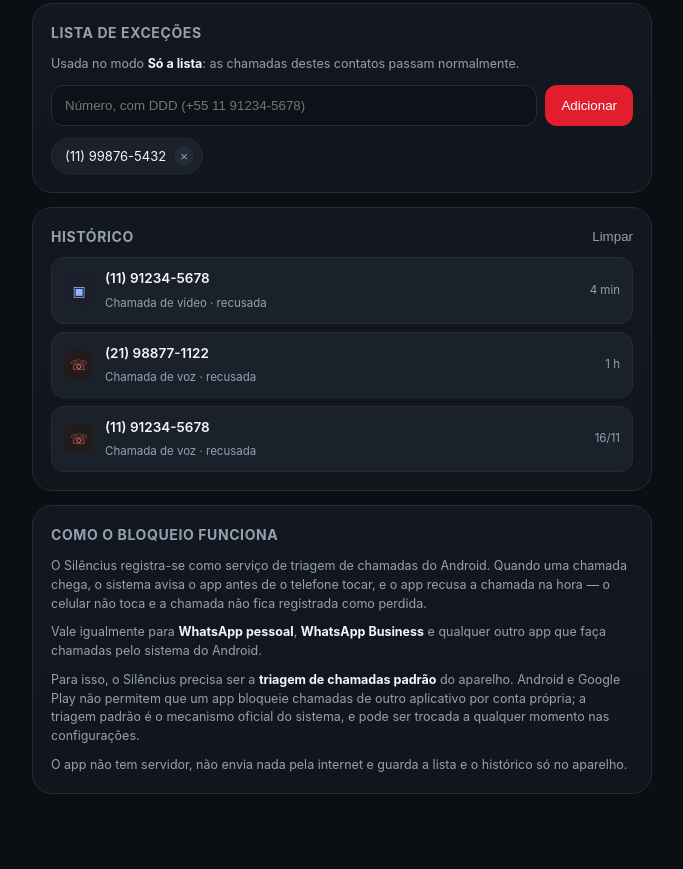
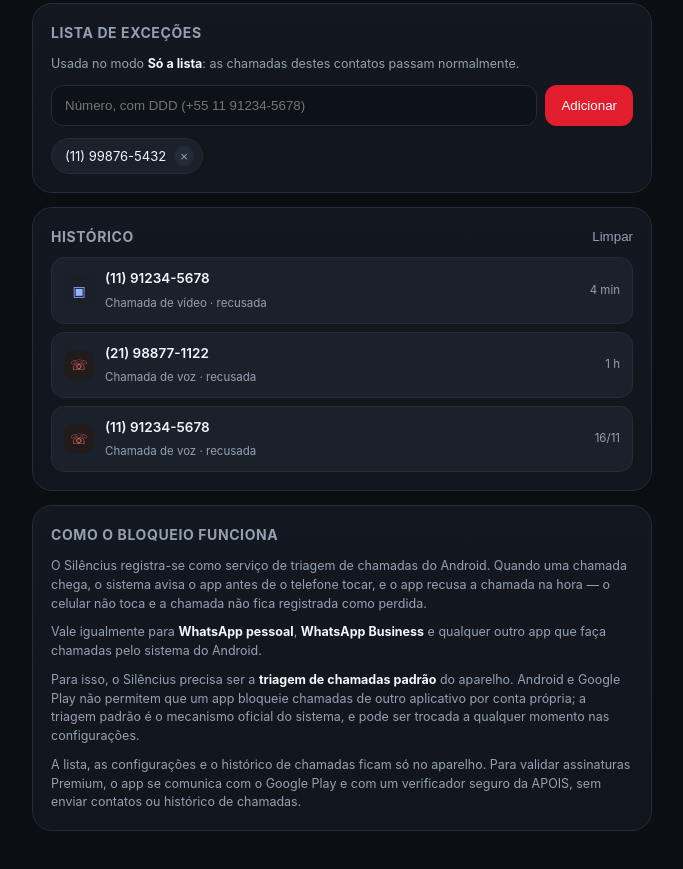
Before and after one commit to apoistecnologia-gif/silencius, a website: page www/index.html in a window 1280 px wide. Shown: the part 1284-2153 px from the top of the page, without its empty margins (298-981 px from the left). Drawn offline with Linux system fonts and the light colour scheme.

Commit message:
docs(billing): transparência de privacidade e revisão de Segurança dos dados para assinatura

```diff
--- a/www/index.html
+++ b/www/index.html
@@ -136,7 +136,9 @@
       Google Play não permitem que um app bloqueie chamadas de outro aplicativo por conta própria; a
       triagem padrão é o mecanismo oficial do sistema, e pode ser trocada a qualquer momento nas
       configurações.</p>
-    <p>O app não tem servidor, não envia nada pela internet e guarda a lista e o histórico só no aparelho.</p>
+    <p>A lista, as configurações e o histórico de chamadas ficam só no aparelho.
+      Para validar assinaturas Premium, o app se comunica com o Google Play e com um
+      verificador seguro da APOIS, sem enviar contatos ou histórico de chamadas.</p>
   </section>
 </main>
 
```
